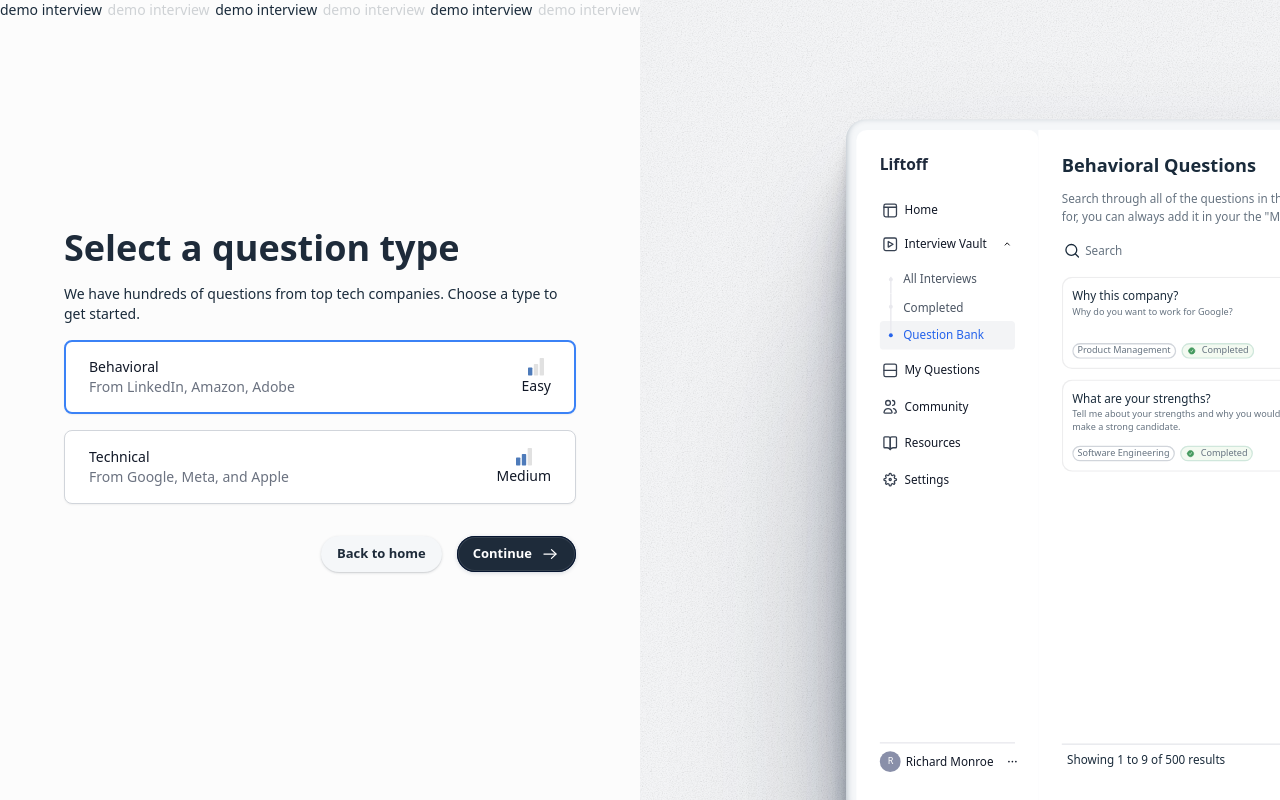
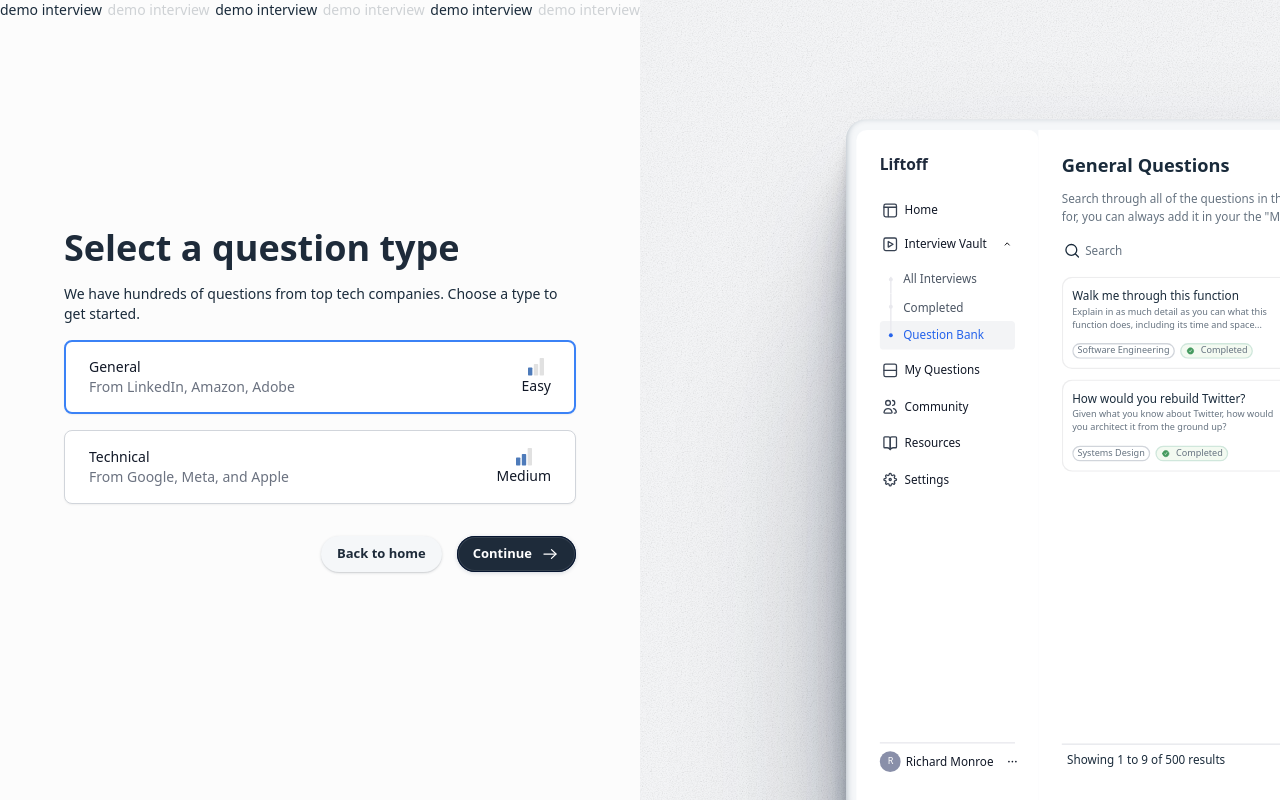
Before and after one commit to Blu-Fi-Tech-Inc/Interview-Prep-With-AI, a Next.js app: page /demo in a window 1280 px wide. Built offline with nearby package versions, Linux system fonts and the light colour scheme; what @ffmpeg/ffmpeg would draw is missing.

Commit message:
Update demo.tsx

```diff
--- a/pages/demo.tsx
+++ b/pages/demo.tsx
@@ -9,7 +9,7 @@ import { createFFmpeg, fetchFile } from "@ffmpeg/ffmpeg";
 const questions = [
   {
     id: 1,
-    name: "Behavioral",
+    name: "General",
     description: "From LinkedIn, Amazon, Adobe",
     difficulty: "Easy",
   },
@@ -193,7 +193,7 @@ export default function DemoPage() {
       formData.append("model", "whisper-1");
 
       const question =
-        selected.name === "Behavioral"
+        selected.name === "General"
           ? `Tell me about yourself. Why don${`’`}t you walk me through your resume?`
           : selectedInterviewer.name === "John"
           ? "What is a Hash Table, and what is the average case and worst case time for each of its operations?"
@@ -235,7 +235,7 @@ export default function DemoPage() {
           const prompt = `Please give feedback on the following interview question: ${question} given the following transcript: ${
             results.transcript
           }. ${
-            selected.name === "Behavioral"
+            selected.name === "General"
               ? "Please also give feedback on the candidate's communication skills. Make sure their response is structured (perhaps using the STAR or PAR frameworks)."
               : "Please also give feedback on the candidate's communication skills. Make sure they accurately explain their thoughts in a coherent way. Make sure they stay on topic and relevant to the question."
           } \n\n\ Feedback on the candidate's response:`;
@@ -460,7 +460,7 @@ export default function DemoPage() {
               {recordingPermission ? (
                 <div className="w-full flex flex-col max-w-[1080px] mx-auto justify-center">
                   <h2 className="text-2xl font-semibold text-left text-[#1D2B3A] mb-2">
-                    {selected.name === "Behavioral"
+                    {selected.name === "General"
                       ? `Tell me about yourself. Why don${`’`}t you walk me through your resume?`
                       : selectedInterviewer.name === "John"
                       ? "What is a Hash Table, and what is the average case and worst case time for each of its operations?"
```
